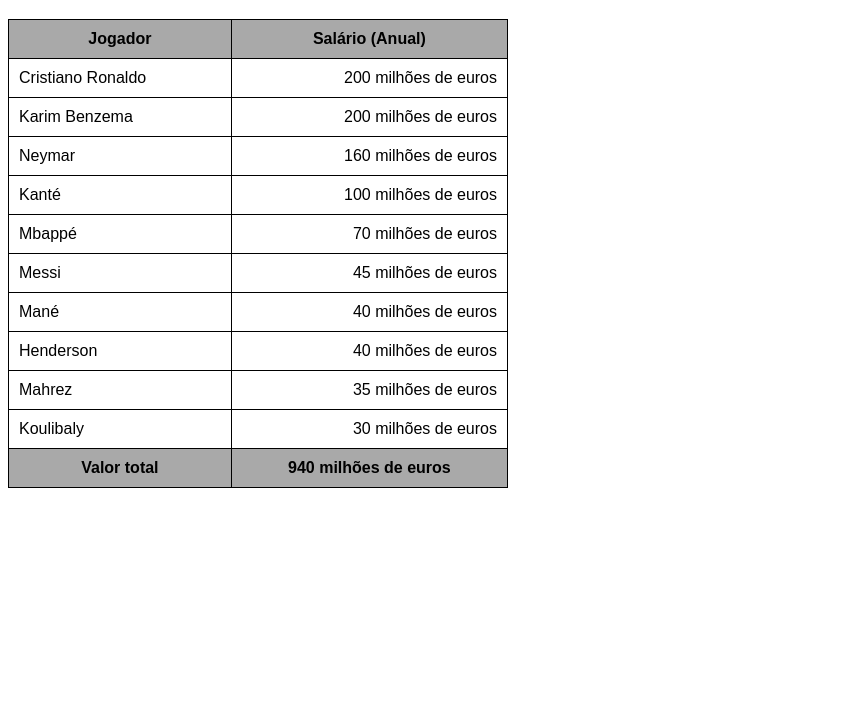
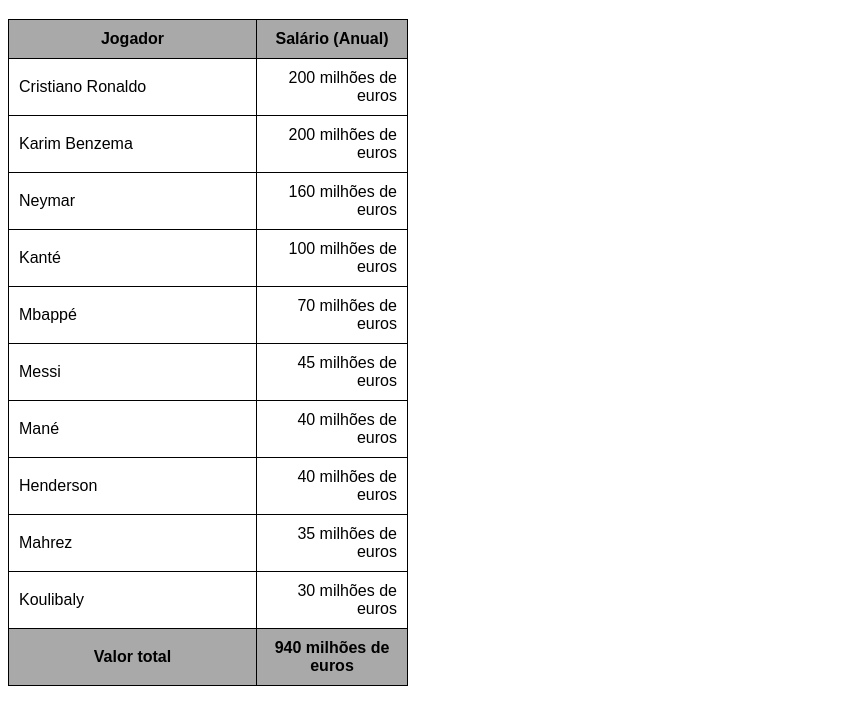
Before and after one commit to pedrohudsons/html-css, a plain HTML site: page exercicios/ex23/tabela02.html in a window 1280 px wide. Shown: the part 61-786 px from the top of the page, without its empty margins (0-855 px from the left). Drawn offline with Linux system fonts and the light colour scheme.

Commit message:
Incluindo configurações na tabela02 do exercicio 23

```diff
--- a/exercicios/ex23/tabela02.html
+++ b/exercicios/ex23/tabela02.html
@@ -11,7 +11,7 @@
         }
 
         table{
-            width: 500px;
+            width: 400px;
             border-collapse: collapse;
         }
 
@@ -41,8 +41,8 @@
     <table>
         <thead>
             <tr>
-                <th class="cima">Jogador</th>
-                <th class="cima">Salário (Anual)</th>
+                <th class="cima" scope="col">Jogador</th>
+                <th class="cima" scope="col" style="width: 130px;">Salário (Anual)</th>
             </tr>
         </thead>
 
@@ -100,7 +100,7 @@
 
         <tfoot>
             <tr>
-                <th class="cima">Valor total</th>
+                <th class="cima" scope="row">Valor total</th>
                 <td class="cima" id="total"><strong>940 milhões de euros</strong></td>
             </tr>
         </tfoot>
```
